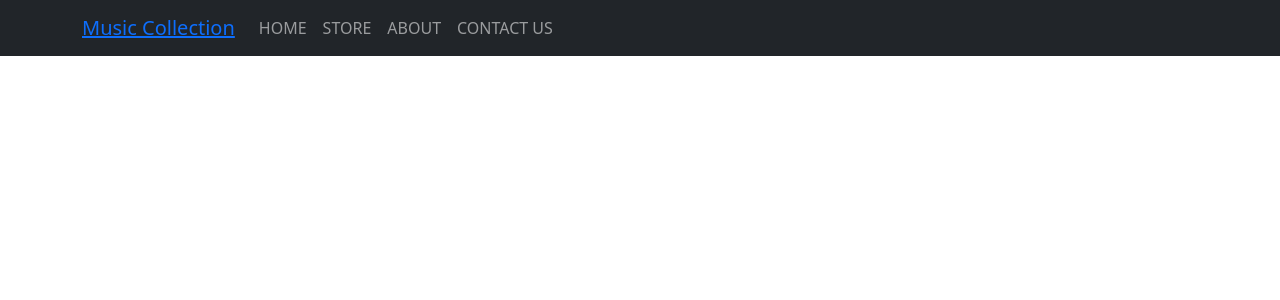
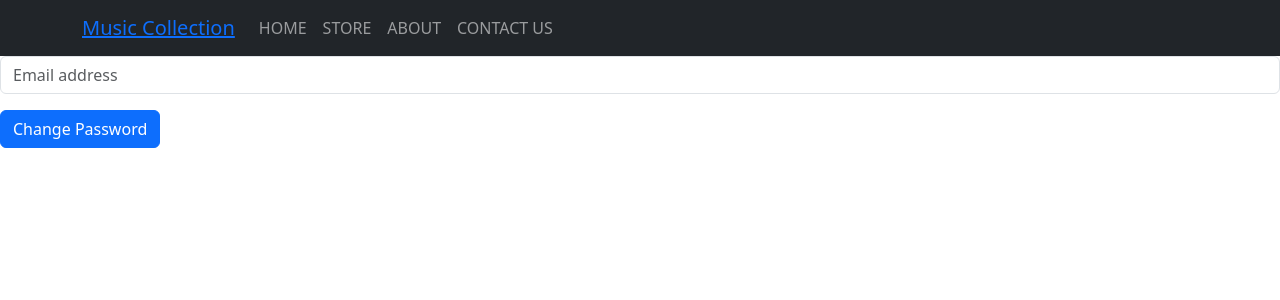
Before and after one commit to varshagm119/ecommerceWebsiteReactApp, a React (Create React App) app: page /updatepwd in a window 1280 px wide. Shown: the top 300 px of the page. Built offline with nearby package versions, Linux system fonts and the light colour scheme; no server answers.

Commit message:
Password Update

```diff
--- a/src/App.js
+++ b/src/App.js
@@ -12,6 +12,7 @@ import ProtectedRoute from "./Components/ProtectedRoute";
 import Login from "./Components/Pages/Login";
 import Signup from "./Components/Pages/Signup";
 import { UserAuthContextProvider } from "./Context/UserAuthContext";
+import UpdatePassword from "./Components/Pages/UpdatePassword";
 
 
 function App() {
@@ -22,6 +23,7 @@ function App() {
       <Routes>
       <Route exact path="/" element={<Login />} />
       <Route exact path="/signup" element={<Signup />} />
+      <Route path="/updatepwd" element={<UpdatePassword/>} />
       <Route  path="/home" element={<Home />} />
       <Route  path="/store" element={<ProtectedRoute> <Store /></ProtectedRoute>} />
       <Route  path="/about" element={<About />} />
--- a/src/Components/Cart/Cart.js
+++ b/src/Components/Cart/Cart.js
@@ -1,4 +1,4 @@
-import React from "react";
+import React, { useState } from "react";
 import { Dropdown, Badge, Button, Form } from "react-bootstrap";
 import { FiShoppingCart } from "react-icons/fi";
 import { AiFillDelete } from "react-icons/ai";
@@ -24,7 +24,7 @@ const Cart = () => {
   //   console.log(prod);
   // };
 
-
+  const [showDiv, setShowDiv] = useState(false);
 
   return (
     <>
@@ -76,7 +76,7 @@ const Cart = () => {
                 </span>
               ))}
 
-             <span>${totalAmount}</span>
+             {/* <span>${totalAmount}</span> */}
 
               <Link to="/store">
                 <Button style={{ width: "95%", margin: "0 10px" }}>
--- a/src/Components/Pages/Login.js
+++ b/src/Components/Pages/Login.js
@@ -68,6 +68,9 @@ const Login = () => {
       <div className="p-4 box mt-3 text-center">
         Don't have an account? <Link to='/signup'>Sign up</Link>
       </div>
+      <div className="p-4 box mt-3 text-center">
+        <Link to='/updatepwd'>Change Password</Link>
+      </div>
     </div>
   );
 };
--- /dev/null
+++ b/src/Components/Pages/UpdatePassword.js
@@ -0,0 +1,17 @@
+import React from "react";
+import { Button, Form, FormGroup } from "react-bootstrap";
+
+const UpdatePassword = () => {
+  return (
+    <div>
+      <Form>
+        <FormGroup className="mb-3" controlId="formBasicEmail">
+          <Form.Control type="email" placeholder="Email address" />
+        </FormGroup>
+        <Button>Change Password</Button>
+      </Form>
+    </div>
+  );
+};
+
+export default UpdatePassword;
--- a/src/Components/Products/SingleProduct.js
+++ b/src/Components/Products/SingleProduct.js
@@ -10,14 +10,16 @@ const SingleProduct = ({item}) => {
   } = CartState();
 
   return (
-    <Link to={`/store/${item.title}`}>
-      <Card className="h-100">
+    <Card className="h-100">
+      <Link to={`/store/${item.title}`}>
       <Card.Img
         variant="top"
         src={item.imageUrl}
         height="200px"
         style={{ objectFit: "cover" }}
       />
+        </Link>
+
       <Card.Body className="d-flex flex-column">
         <Card.Title className="d-flex justify-content-between align-items-baseline mb-6">
           <span className="fs-2">{item.title}</span>
@@ -49,7 +51,7 @@ const SingleProduct = ({item}) => {
         )}
       </Card.Body>
     </Card>
-    </Link>
+
   );
 };
 
```
